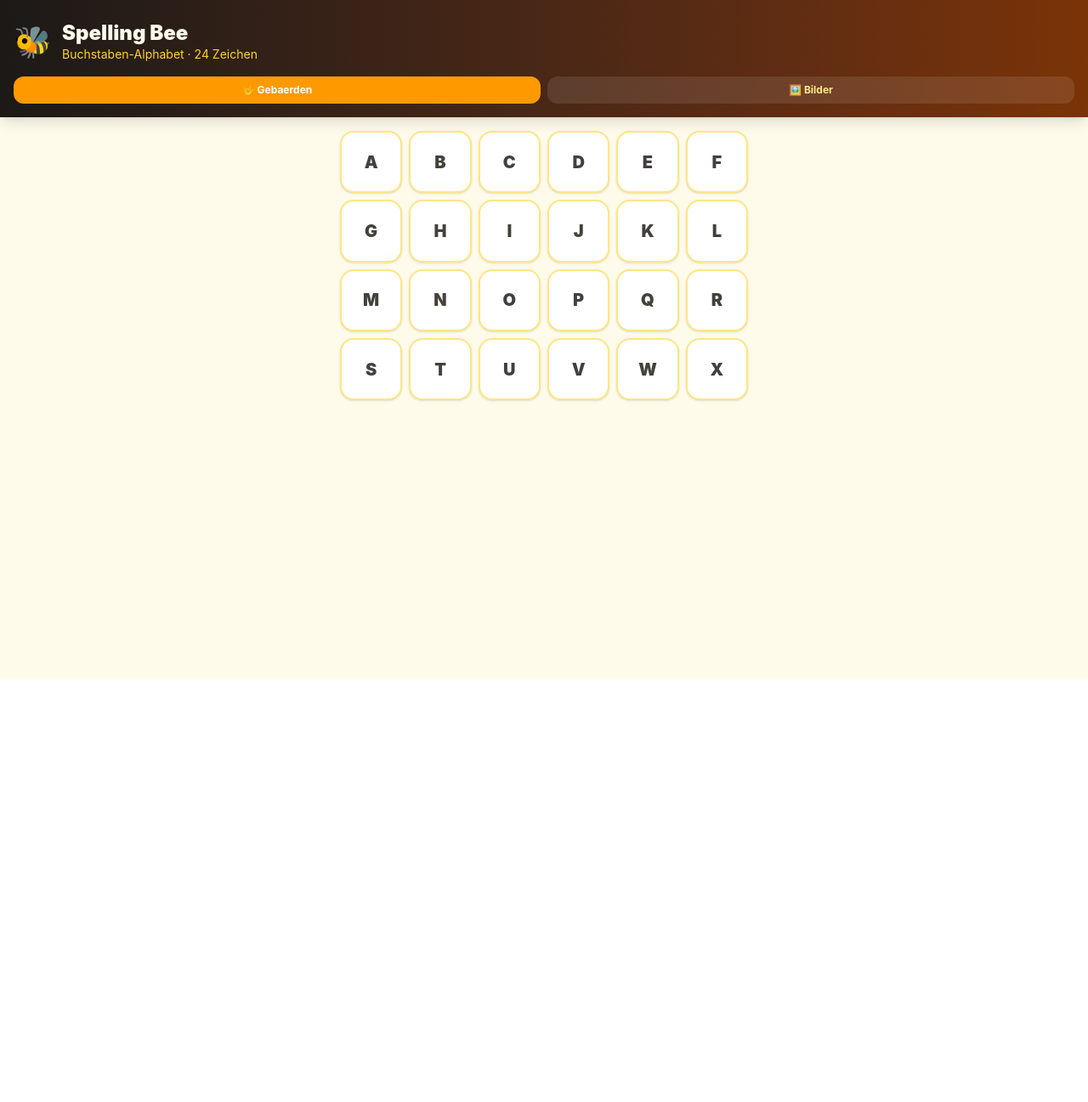
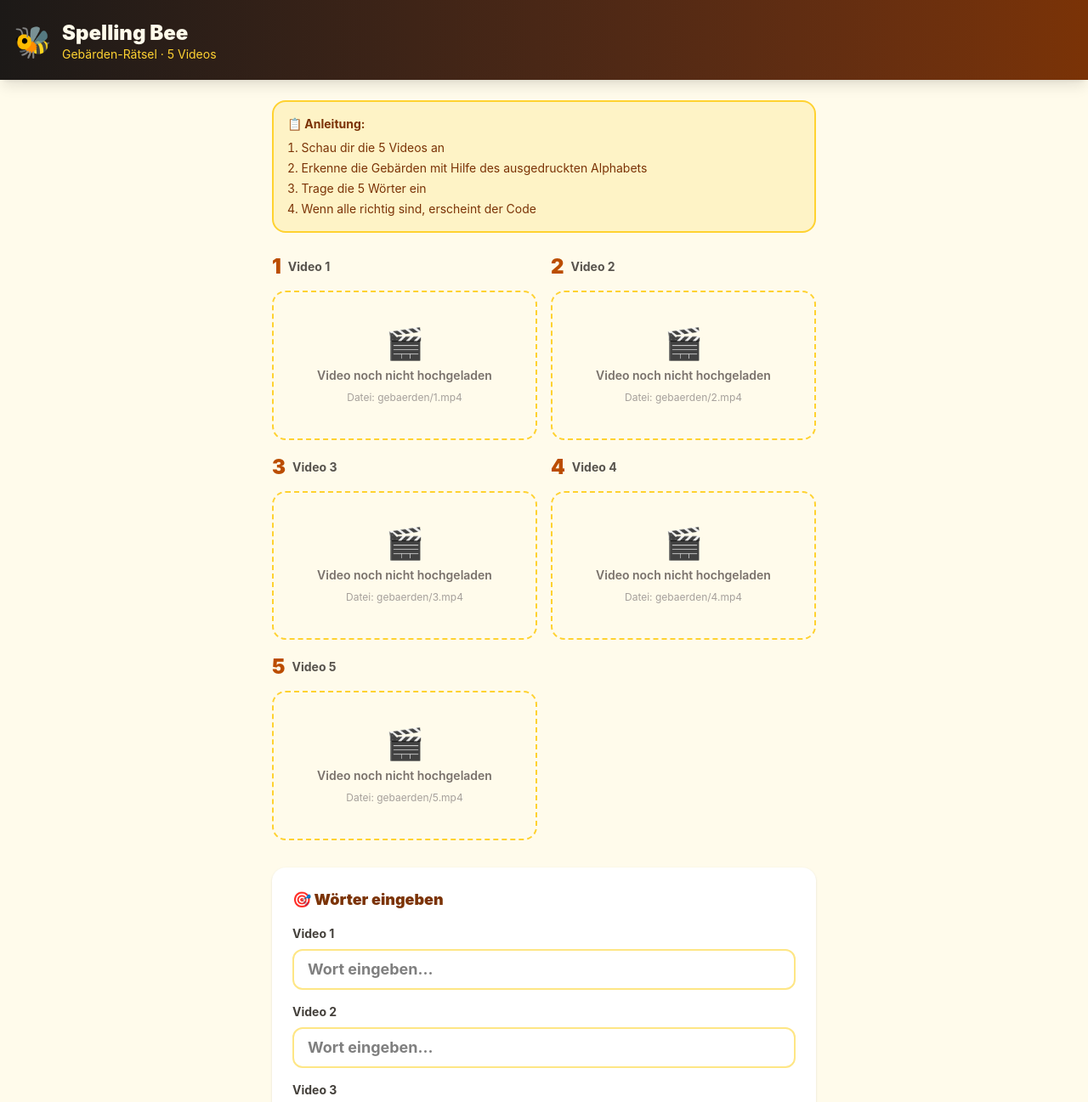
Before and after one commit to QuyGonJinn/tncg-webapp-find-your-way, a React (Vite) app in the folder find-your-way-frontend/: page /spelling-bee in a window 1280 px wide. Shown: the top 1297 px of the page at 85% size. Before the commit the page ends 800 px from the top, so only its background shows below. Built offline with nearby package versions, Linux system fonts and the light colour scheme; no server answers.

Commit message:
Deploy speelingbee page

```diff
--- a/find-your-way-frontend/src/pages/SpellingBeePage.jsx
+++ b/find-your-way-frontend/src/pages/SpellingBeePage.jsx
@@ -1,43 +1,17 @@
 import { useState, useRef } from 'react';
 
-const LETTERS = [
-  'A','B','C','D','E','F','G','H','I','J','K','L',
-  'M','N','O','P','Q','R','S','T','U','V','W','X'
+// 5 Gebärden-Videos mit den korrekten Wörtern
+const SPELLING_BEE_WORDS = [
+  { id: 1, word: 'GLAUBE', hint: 'Video 1' },
+  { id: 2, word: 'HOFFNUNG', hint: 'Video 2' },
+  { id: 3, word: 'LIEBE', hint: 'Video 3' },
+  { id: 4, word: 'FREUDE', hint: 'Video 4' },
+  { id: 5, word: 'FRIEDE', hint: 'Video 5' },
 ];
 
-const FALLBACK = {
-  A: { gebaerde: "Faust mit Daumen seitlich",         bild: "Apfel" },
-  B: { gebaerde: "Vier Finger gestreckt",              bild: "Buch" },
-  C: { gebaerde: "Hand zur C-Form gebogen",            bild: "Computer" },
-  D: { gebaerde: "Zeigefinger oben, Kreis unten",      bild: "Drachen" },
-  E: { gebaerde: "Alle Finger gebogen",                bild: "Elefant" },
-  F: { gebaerde: "Daumen + Zeigefinger = Kreis",       bild: "Fisch" },
-  G: { gebaerde: "Zeigefinger + Daumen seitlich",      bild: "Gitarre" },
-  H: { gebaerde: "Zwei Finger seitlich gestreckt",     bild: "Haus" },
-  I: { gebaerde: "Kleiner Finger gestreckt",           bild: "Igel" },
-  J: { gebaerde: "Kleiner Finger, J-Bewegung",         bild: "Jaeger" },
-  K: { gebaerde: "Zwei Finger oben, Daumen zwischen",  bild: "Krone" },
-  L: { gebaerde: "Daumen + Zeigefinger = L",           bild: "Loewe" },
-  M: { gebaerde: "Drei Finger ueber Daumen",           bild: "Mond" },
-  N: { gebaerde: "Zwei Finger ueber Daumen",           bild: "Nuss" },
-  O: { gebaerde: "Alle Finger = O-Form",               bild: "Orange" },
-  P: { gebaerde: "Wie K, nach unten zeigend",          bild: "Pferd" },
-  Q: { gebaerde: "Wie G, nach unten zeigend",          bild: "Quelle" },
-  R: { gebaerde: "Zwei Finger gekreuzt",               bild: "Regenbogen" },
-  S: { gebaerde: "Faust, Daumen ueber Fingern",        bild: "Sonne" },
-  T: { gebaerde: "Daumen zwischen Fingern",            bild: "Taube" },
-  U: { gebaerde: "Zwei Finger zusammen gestreckt",     bild: "Uhr" },
-  V: { gebaerde: "Zwei Finger gespreizt (Victory)",    bild: "Vogel" },
-  W: { gebaerde: "Drei Finger gespreizt",              bild: "Welle" },
-  X: { gebaerde: "Zeigefinger gebogen wie Haken",      bild: "Xylophon" },
-};
+const CORRECT_CODE = '12345'; // Code der angezeigt wird wenn alle 5 Wörter richtig sind
 
-const TABS = [
-  { id: 'gebaerden', label: 'Gebaerden' },
-  { id: 'bilder',    label: 'Bilder'    },
-];
-
-function VideoCard({ letter }) {
+function VideoCard({ videoId, onVideoLoad }) {
   const [error, setError] = useState(false);
   const videoRef = useRef(null);
 
@@ -46,7 +20,7 @@ function VideoCard({ letter }) {
       <div className="w-full aspect-video bg-amber-50 rounded-2xl flex flex-col items-center justify-center gap-2 border-2 border-dashed border-amber-300">
         <span className="text-4xl">🎬</span>
         <p className="text-stone-500 text-sm font-semibold">Video noch nicht hochgeladen</p>
-        <p className="text-stone-400 text-xs">Datei: gebaerden/{letter}.mp4</p>
+        <p className="text-stone-400 text-xs">Datei: gebaerden/{videoId}.mp4</p>
       </div>
     );
   }
@@ -54,131 +28,164 @@ function VideoCard({ letter }) {
   return (
     <video
       ref={videoRef}
-      src={`/spelling-bee-media/gebaerden/${letter}.mp4`}
+      src={`/spelling-bee-media/gebaerden/${videoId}.mp4`}
       controls
       playsInline
       className="w-full rounded-2xl shadow-md bg-black"
       onError={() => setError(true)}
+      onLoadedMetadata={() => onVideoLoad?.(videoId)}
     />
   );
 }
 
-function ImageCard({ letter }) {
-  const [error, setError] = useState(false);
-  const [tried, setTried] = useState(0);
-  const exts = ['jpg', 'jpeg', 'png', 'webp'];
-
-  if (error) {
-    return (
-      <div className="w-full aspect-square bg-amber-50 rounded-2xl flex flex-col items-center justify-center gap-2 border-2 border-dashed border-amber-300">
-        <span className="text-4xl">🖼</span>
-        <p className="text-stone-500 text-sm font-semibold">Bild noch nicht hochgeladen</p>
-        <p className="text-stone-400 text-xs">Datei: bilder/{letter}.jpg</p>
-      </div>
-    );
-  }
+function WordInput({ wordData, value, onChange, feedback }) {
+  const isCorrect = feedback === 'correct';
+  const isWrong = feedback === 'wrong';
 
   return (
-    <img
-      src={`/spelling-bee-media/bilder/${letter}.${exts[tried]}`}
-      alt={`Bild fuer ${letter}`}
-      className="w-full rounded-2xl shadow-md object-contain max-h-64"
-      onError={() => {
-        if (tried < exts.length - 1) setTried(tried + 1);
-        else setError(true);
-      }}
-    />
-  );
-}
-
-export default function SpellingBeePage() {
-  const [tab, setTab] = useState('gebaerden');
-  const [selectedLetter, setSelectedLetter] = useState(null);
-
-  const tabLabels = {
-    gebaerden: '🤟 Gebaerden',
-    bilder:    '🖼 Bilder',
-  };
-
-  return (
-    <div className="min-h-screen bg-amber-50">
-      {/* Header – gleicher Stil wie GameScreen */}
-      <div className="bg-gradient-to-r from-stone-900 to-amber-900 text-amber-100 px-4 pt-6 pb-4 shadow-lg sticky top-0 z-10">
-        <div className="flex items-center gap-3 mb-1">
-          <span className="text-4xl">🐝</span>
-          <div>
-            <h1 className="text-2xl font-black leading-tight text-amber-50">Spelling Bee</h1>
-            <p className="text-amber-300 text-sm">Buchstaben-Alphabet · 24 Zeichen</p>
-          </div>
-        </div>
-
-        {/* Tabs */}
-        <div className="flex gap-2 mt-4">
-          {TABS.map(t => (
-            <button
-              key={t.id}
-              onClick={() => { setTab(t.id); setSelectedLetter(null); }}
-              className={`flex-1 py-2 rounded-xl font-bold text-xs transition-all ${
-                tab === t.id
-                  ? 'bg-amber-500 text-white'
-                  : 'bg-white/10 text-amber-200'
-              }`}
-            >
-              {tabLabels[t.id]}
-            </button>
-          ))}
-        </div>
-      </div>
-
-      <div className="px-4 py-4 max-w-lg mx-auto">
-
-        {/* Letter Grid */}
-        <div className="grid grid-cols-6 gap-2 mb-4">
-          {LETTERS.map(letter => (
-            <button
-              key={letter}
-              onClick={() => setSelectedLetter(selectedLetter === letter ? null : letter)}
-              className={`aspect-square rounded-2xl font-black text-xl flex items-center justify-center transition-all shadow-sm ${
-                selectedLetter === letter
-                  ? 'bg-amber-700 text-white scale-110 shadow-md'
-                  : 'bg-white border-2 border-amber-200 text-stone-700 active:scale-95'
-              }`}
-            >
-              {letter}
-            </button>
-          ))}
-        </div>
-
-        {/* Detail Panel */}
-        {selectedLetter && (
-          <div className="bg-amber-50 border-2 border-amber-200 rounded-3xl p-5 mb-4 shadow-md">
-            <div className="flex items-center gap-3 mb-4">
-              <div className="w-14 h-14 rounded-2xl bg-amber-700 flex items-center justify-center text-white font-black text-3xl shadow">
-                {selectedLetter}
-              </div>
-              <div>
-                <p className="text-xs text-stone-500 font-bold uppercase tracking-wide">
-                  {tab === 'gebaerden' ? 'Gebaerde' : 'Bild'}
-                </p>
-                <p className="font-black text-lg text-amber-900">
-                  {tab === 'gebaerden' && FALLBACK[selectedLetter].gebaerde}
-                  {tab === 'bilder'    && FALLBACK[selectedLetter].bild}
-                </p>
-              </div>
-            </div>
-
-            {tab === 'gebaerden' && <VideoCard letter={selectedLetter} />}
-            {tab === 'bilder'    && <ImageCard letter={selectedLetter} />}
-
-            <button
-              onClick={() => setSelectedLetter(null)}
-              className="w-full mt-4 py-2 rounded-xl border-2 border-amber-200 text-stone-500 font-bold text-sm"
-            >
-              Schliessen
-            </button>
+    <div className="space-y-2">
+      <label className="block text-sm font-bold text-stone-700">
+        {wordData.hint}
+      </label>
+      <div className="flex gap-2">
+        <input
+          type="text"
+          value={value}
+          onChange={(e) => onChange(e.target.value.toUpperCase())}
+          placeholder="Wort eingeben..."
+          className={`flex-1 border-2 rounded-xl px-4 py-2 font-bold text-lg focus:outline-none transition-all ${
+            isCorrect
+              ? 'border-green-500 bg-green-50 text-green-900'
+              : isWrong
+              ? 'border-red-500 bg-red-50 text-red-900'
+              : 'border-amber-200 focus:border-amber-500'
+          }`}
+        />
+        {feedback && (
+          <div className={`flex items-center justify-center px-4 rounded-xl font-bold text-lg ${
+            isCorrect ? 'bg-green-100 text-green-700' : 'bg-red-100 text-red-700'
+          }`}>
+            {isCorrect ? '✅' : '❌'}
           </div>
         )}
       </div>
     </div>
   );
 }
+
+export default function SpellingBeePage() {
+  const [answers, setAnswers] = useState({
+    1: '',
+    2: '',
+    3: '',
+    4: '',
+    5: '',
+  });
+  const [feedback, setFeedback] = useState({
+    1: null,
+    2: null,
+    3: null,
+    4: null,
+    5: null,
+  });
+  const [showCode, setShowCode] = useState(false);
+
+  function handleAnswerChange(id, value) {
+    setAnswers(prev => ({ ...prev, [id]: value }));
+
+    // Prüfe ob das Wort richtig ist
+    const wordData = SPELLING_BEE_WORDS.find(w => w.id === id);
+    if (value.length > 0) {
+      if (value === wordData.word) {
+        setFeedback(prev => ({ ...prev, [id]: 'correct' }));
+      } else {
+        setFeedback(prev => ({ ...prev, [id]: 'wrong' }));
+      }
+    } else {
+      setFeedback(prev => ({ ...prev, [id]: null }));
+    }
+  }
+
+  // Prüfe ob alle 5 Wörter richtig sind
+  const allCorrect = SPELLING_BEE_WORDS.every(w => answers[w.id] === w.word);
+
+  return (
+    <div className="min-h-screen bg-amber-50">
+      {/* Header */}
+      <div className="bg-gradient-to-r from-stone-900 to-amber-900 text-amber-100 px-4 pt-6 pb-4 shadow-lg sticky top-0 z-10">
+        <div className="flex items-center gap-3 mb-1">
+          <span className="text-4xl">🐝</span>
+          <div>
+            <h1 className="text-2xl font-black leading-tight text-amber-50">Spelling Bee</h1>
+            <p className="text-amber-300 text-sm">Gebärden-Rätsel · 5 Videos</p>
+          </div>
+        </div>
+      </div>
+
+      <div className="px-4 py-6 max-w-2xl mx-auto">
+        {/* Instructions */}
+        <div className="bg-amber-100 border-2 border-amber-300 rounded-2xl p-4 mb-6">
+          <p className="text-amber-900 font-bold text-sm mb-2">📋 Anleitung:</p>
+          <ol className="text-amber-900 text-sm space-y-1 list-decimal list-inside">
+            <li>Schau dir die 5 Videos an</li>
+            <li>Erkenne die Gebärden mit Hilfe des ausgedruckten Alphabets</li>
+            <li>Trage die 5 Wörter ein</li>
+            <li>Wenn alle richtig sind, erscheint der Code</li>
+          </ol>
+        </div>
+
+        {/* Videos Grid */}
+        <div className="grid grid-cols-1 md:grid-cols-2 gap-4 mb-8">
+          {SPELLING_BEE_WORDS.map(wordData => (
+            <div key={wordData.id} className="space-y-3">
+              <div className="flex items-center gap-2">
+                <span className="text-2xl font-black text-amber-700">{wordData.id}</span>
+                <p className="text-sm font-bold text-stone-600">{wordData.hint}</p>
+              </div>
+              <VideoCard videoId={wordData.id} />
+            </div>
+          ))}
+        </div>
+
+        {/* Word Input Section */}
+        <div className="bg-white rounded-2xl shadow p-6 mb-6">
+          <h2 className="text-amber-900 font-black text-lg mb-4">🎯 Wörter eingeben</h2>
+          <div className="space-y-4">
+            {SPELLING_BEE_WORDS.map(wordData => (
+              <WordInput
+                key={wordData.id}
+                wordData={wordData}
+                value={answers[wordData.id]}
+                onChange={(value) => handleAnswerChange(wordData.id, value)}
+                feedback={feedback[wordData.id]}
+              />
+            ))}
+          </div>
+        </div>
+
+        {/* Code Display */}
+        {allCorrect && (
+          <div className="bg-gradient-to-br from-green-100 to-emerald-100 border-2 border-green-400 rounded-2xl p-6 shadow-lg animate-pulse">
+            <div className="text-center">
+              <p className="text-green-700 font-bold text-sm mb-2">🎉 Alle Wörter richtig!</p>
+              <p className="text-stone-600 text-xs mb-3">Hier ist dein Code:</p>
+              <div className="bg-white rounded-xl p-4 border-2 border-green-400 mb-3">
+                <p className="text-4xl font-black text-green-700 tracking-widest">{CORRECT_CODE}</p>
+              </div>
+              <p className="text-green-700 text-xs font-bold">Trage diesen Code in die App ein!</p>
+            </div>
+          </div>
+        )}
+
+        {/* Progress Indicator */}
+        {!allCorrect && (
+          <div className="bg-amber-50 border-2 border-amber-200 rounded-2xl p-4 text-center">
+            <p className="text-amber-900 font-bold text-sm">
+              ✓ {Object.values(feedback).filter(f => f === 'correct').length} / 5 Wörter richtig
+            </p>
+          </div>
+        )}
+      </div>
+    </div>
+  );
+}
```
